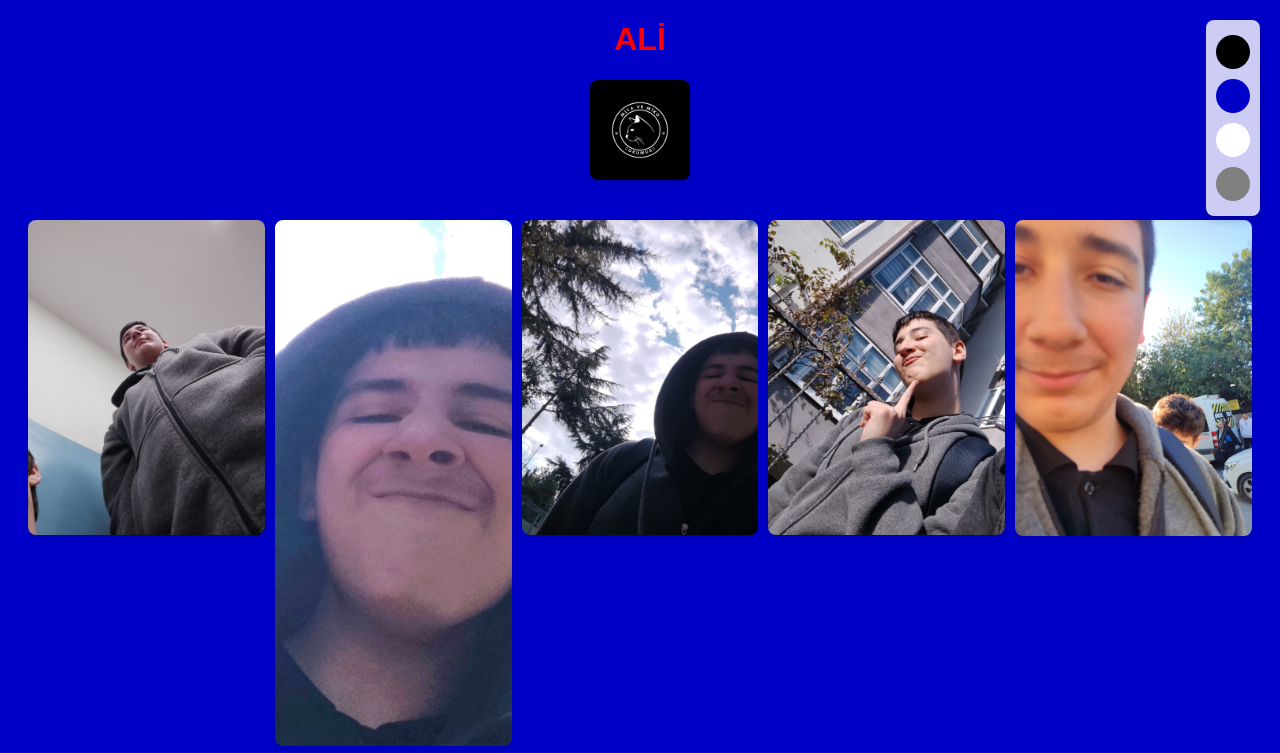
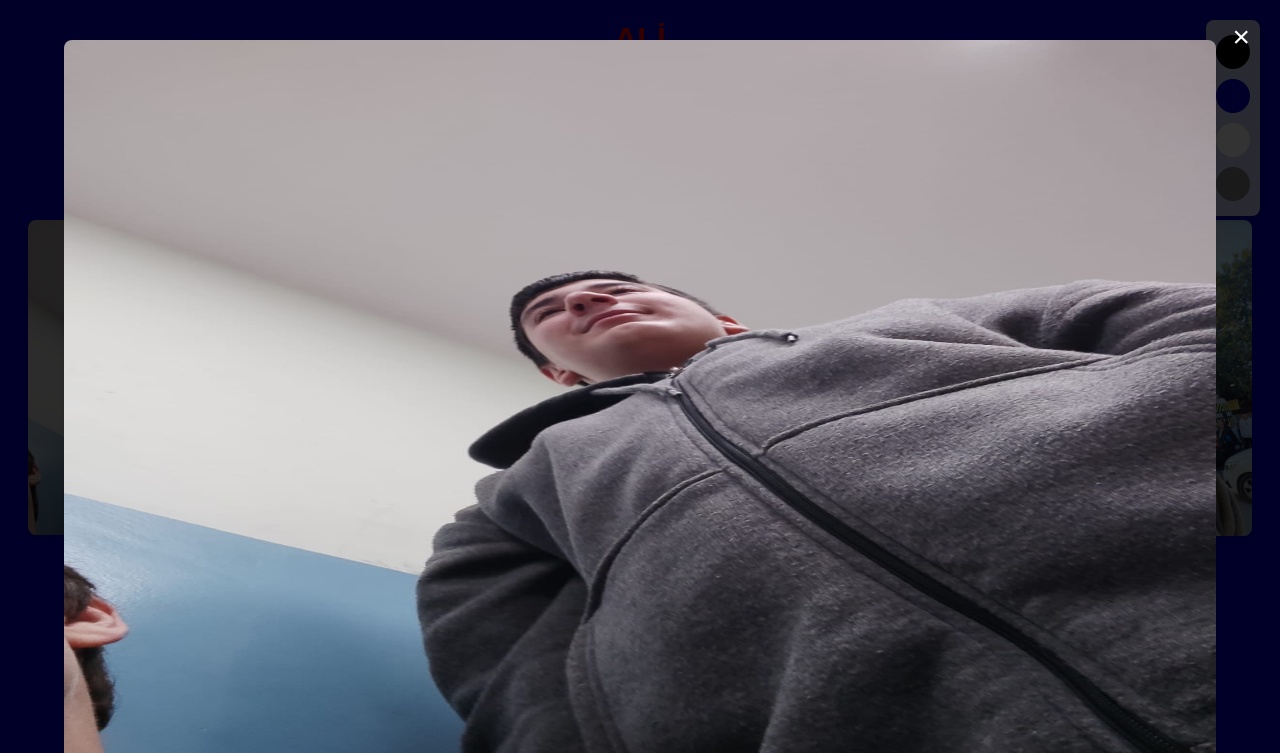
Before and after one commit to TahaOkumus69/ali.github.io, a plain HTML site: page gallery.html in a window 1280 px wide. Both pictures are taken after a click on the picture 146 px from the left and 377 px from the top of the page. Shown: the top 753 px of the page. Drawn offline with Linux system fonts and the light colour scheme.

Commit message:
Update gallery.html

```diff
--- a/gallery.html
+++ b/gallery.html
@@ -25,6 +25,7 @@
             height: auto;
             border-radius: 8px;
             box-shadow: 0 4px 8px rgba(0, 0, 0, 0.1);
+            cursor: pointer; /* İşaretçi ikonu değişimi */
         }
         .logos {
             display: flex;
@@ -58,7 +59,43 @@
         }
         .color-circle:hover {
             border: 2px solid #000; /* Hover durumunda kenar rengi */
-        }     </style>
+        }
+
+        /* Modal stilleri */
+        .modal {
+            display: none; /* Başlangıçta gizli */
+            position: fixed;
+            top: 0;
+            left: 0;
+            width: 100%;
+            height: 100%;
+            background-color: rgba(0, 0, 0, 0.8); /* Yarı saydam arka plan */
+            justify-content: center;
+            align-items: center;
+            z-index: 1000; /* Üstte görünmesi için */
+        }
+        .modal img {
+            max-width: 90%; /* Genişlik sınırlaması */
+            max-height: 90%; /* Yükseklik sınırlaması */
+            animation: grow 0.5s ease; /* Animasyon */
+        }
+        @keyframes grow {
+            0% {
+                transform: scale(0); /* Başlangıçta küçülmüş */
+            }
+            100% {
+                transform: scale(1); /* Tam boyut */
+            }
+        }
+        .close {
+            position: absolute;
+            top: 20px;
+            right: 30px;
+            color: white;
+            font-size: 30px;
+            cursor: pointer;
+        }
+    </style>
 </head>
 <body>
     <h1>ALİ</h1>
@@ -82,7 +119,25 @@
         <div class="color-circle" style="background-color: #808080;" onclick="changeBackgroundColor('#808080')"></div>
     </div>
 
+    <!-- Modal yapısı -->
+    <div class="modal" id="modal">
+        <span class="close" onclick="closeModal()">&times;</span>
+        <img id="modalImage" src="" alt="Büyütülmüş Resim">
+    </div>
+
     <script>
+        function openModal(image) {
+            const modal = document.getElementById('modal');
+            const modalImage = document.getElementById('modalImage');
+            modalImage.src = image.src; // Tıklanan resmin kaynağını al
+            modal.style.display = 'flex'; // Modalı göster
+        }
+
+        function closeModal() {
+            const modal = document.getElementById('modal');
+            modal.style.display = 'none'; // Modalı gizle
+        }
+
         function changeBackgroundColor(color) {
             document.body.style.backgroundColor = color; // Arka plan rengini değiştir
         }
```
